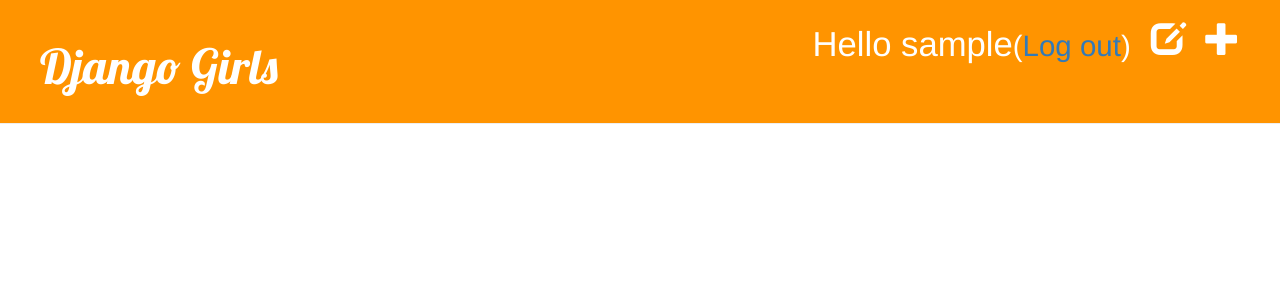
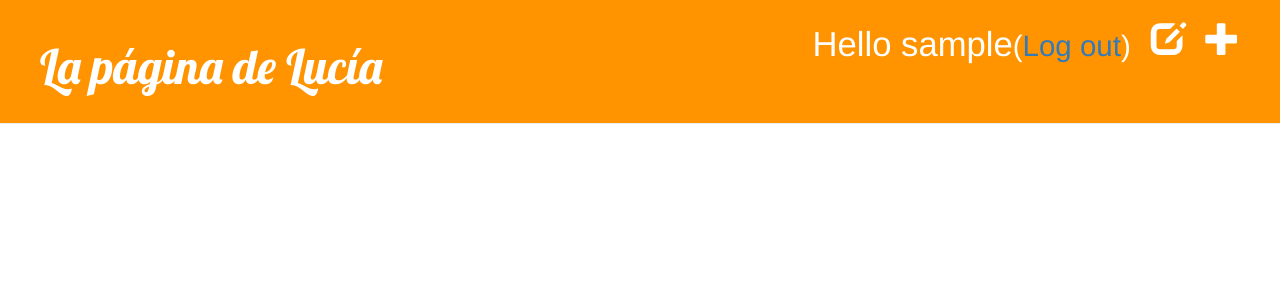
Before and after one commit to lucia15/my-first-blog, a Django app: a page that uses blog/templates/blog/base.html in a window 1280 px wide. Shown: the top 300 px of the page. Run offline with Django 3.2, Linux system fonts and the light colour scheme; the visitor is signed in with stand-in values (Sample User, id 1); data that the repository does not hold is empty; some libraries are stand-ins or nearby versions.

Commit message:
cambio el título

```diff
--- a/blog/templates/blog/base.html
+++ b/blog/templates/blog/base.html
@@ -16,7 +16,7 @@
             {% else %}
             <a href="{% url 'login' %}" class="top-menu"><span class="glyphicon glyphicon-lock"></span></a>
             {% endif %}
-            <h1><a href="{% url 'blog.views.post_list' %}">Django Girls</a></h1>
+            <h1><a href="{% url 'blog.views.post_list' %}">La página de Lucía</a></h1>
         </div>
         <div class="content">
             <div class="row">
```
